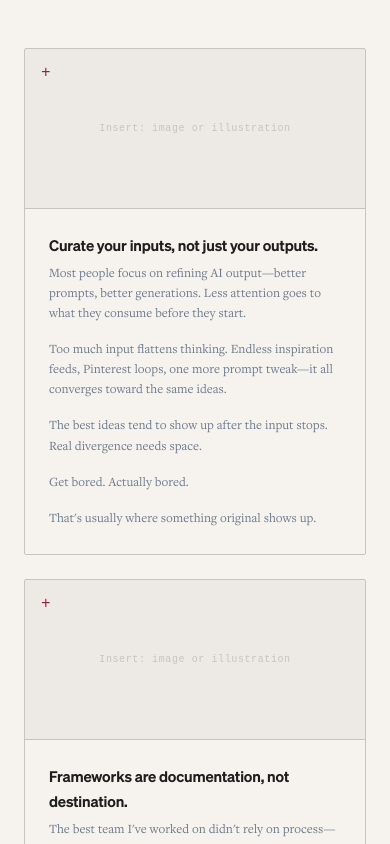
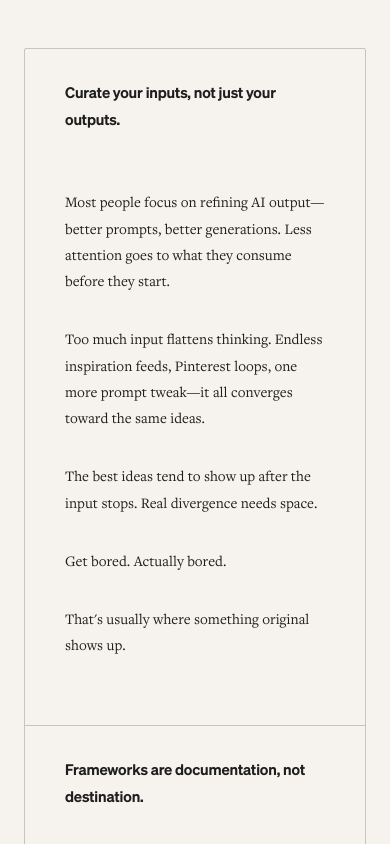
Before and after one commit to nightprince-leo/jacob-portfolio, a Next.js app: page / in a window 390 px wide. Shown: the part 2600-3444 px from the top of the page. Built offline with nearby package versions, Linux system fonts and the light colour scheme.

Commit message:
Refactor HotTakes component to implement accordion layout, enhancing interactivity and readability. Update styles for improved visual hierarchy and responsiveness.

```diff
--- a/components/HotTakes.js
+++ b/components/HotTakes.js
@@ -1,7 +1,11 @@
+import { useId, useState } from 'react';
 import { HOT_TAKES } from '../content';
 import styles from './HotTakes.module.css';
 
 export default function HotTakes() {
+  const [openId, setOpenId] = useState(HOT_TAKES[0]?.id ?? null);
+  const baseId = useId();
+
   return (
     <section className={styles.section}>
       <div className={styles.container}>
@@ -9,27 +13,57 @@ export default function HotTakes() {
           <span className="t-label">Field Notes</span>
           <hr className="divider" style={{ flex: 1 }} />
         </div>
-        <div className={styles.grid}>
-          {HOT_TAKES.map((ht) => (
-            <article key={ht.id} className={`${styles.card} fade-up`}>
-              <span className={styles.mark} aria-hidden="true">+</span>
-              <div className={styles.imgPlaceholder}>
-                <span className="t-caption">Insert: image or illustration</span>
-              </div>
-              <div className={styles.content}>
-                <h3 className={styles.title}>{ht.title}</h3>
-                <div className={styles.paragraphs}>
-                  {(Array.isArray(ht.paragraphs) ? ht.paragraphs : [ht.paragraphs]).map(
-                    (text, i) => (
-                      <p key={i} className={styles.paragraph}>
-                        {text}
-                      </p>
-                    )
-                  )}
+
+        <div className={styles.accordion}>
+          {HOT_TAKES.map((ht) => {
+            const isOpen = openId === ht.id;
+            const panelId = `${baseId}-panel-${ht.id}`;
+            const triggerId = `${baseId}-trigger-${ht.id}`;
+
+            return (
+              <div key={ht.id} className={styles.item}>
+                <button
+                  type="button"
+                  id={triggerId}
+                  className={styles.trigger}
+                  aria-expanded={isOpen}
+                  aria-controls={panelId}
+                  onClick={() =>
+                    setOpenId((prev) => (prev === ht.id ? null : ht.id))
+                  }
+                >
+                  <span className={styles.triggerTitle}>{ht.title}</span>
+                </button>
+
+                <div
+                  id={panelId}
+                  className={styles.panelWrapper}
+                  data-open={isOpen}
+                  aria-hidden={!isOpen}
+                >
+                  <div className={styles.panelInner}>
+                    <div
+                      role="region"
+                      aria-labelledby={triggerId}
+                      className={styles.panelRow}
+                    >
+                      <div className={styles.panelBody}>
+                        {ht.paragraphs.map((text, i) => (
+                          <p key={i} className={styles.body}>
+                            {text}
+                          </p>
+                        ))}
+                      </div>
+                      {/* Image aside — restore when assets exist; set .panelBody to span 7 in CSS. */}
+                      {/* <div className={styles.imgAside}>
+                        <span className="t-caption">Insert: image or illustration</span>
+                      </div> */}
+                    </div>
+                  </div>
                 </div>
               </div>
-            </article>
-          ))}
+            );
+          })}
         </div>
       </div>
     </section>
--- a/components/HotTakes.module.css
+++ b/components/HotTakes.module.css
@@ -20,63 +20,145 @@
   margin-bottom: var(--space-8);
 }
 
-.grid {
-  display: grid;
-  grid-template-columns: repeat(auto-fit, minmax(260px, 1fr));
-  gap: var(--space-3);
-}
-
-.card {
-  position: relative;
+/* Single bordered stack — same hairline / radius as cards */
+.accordion {
   border: 0.5px solid var(--color-hairline);
   border-radius: var(--radius);
   overflow: hidden;
   background: var(--color-paper);
 }
 
-.mark {
-  position: absolute;
-  top: var(--space-2);
-  left: var(--space-2);
-  font-family: var(--font-mono);
-  font-size: 16px;
-  color: var(--color-red);
-  line-height: 1;
-  z-index: 1;
+.item {
+  position: relative;
 }
 
-.imgPlaceholder {
-  height: 160px;
-  background: rgba(200,196,188,0.2);
+.item + .item {
+  border-top: 0.5px solid var(--color-hairline);
+}
+
+/* Title inset matches .panelBody horizontal inset */
+.trigger {
+  width: 100%;
+  display: block;
+  padding: var(--space-4) var(--space-5);
+  margin: 0;
+  border: none;
+  background: transparent;
+  cursor: pointer;
+  text-align: left;
+  font: inherit;
+  color: var(--color-ink);
+  transition: background-color 0.35s var(--ease-out);
+}
+
+@media (min-width: 900px) {
+  .trigger {
+    padding-left: var(--space-8);
+    padding-right: var(--space-8);
+  }
+}
+
+.trigger:hover {
+  background: rgba(200, 196, 188, 0.12);
+}
+
+.trigger:focus-visible {
+  outline: 2px solid var(--color-ink);
+  outline-offset: -2px;
+}
+
+.triggerTitle {
+  font-family: var(--font-struct);
+  font-size: 15px;
+  font-weight: 500;
+  letter-spacing: -0.01em;
+  line-height: 1.35;
+}
+
+/* Smooth height: 0fr → 1fr */
+.panelWrapper {
+  display: grid;
+  grid-template-rows: 0fr;
+  transition: grid-template-rows 0.65s var(--ease-out);
+}
+
+.panelWrapper[data-open="true"] {
+  grid-template-rows: 1fr;
+}
+
+.panelInner {
+  min-height: 0;
+  overflow: hidden;
+}
+
+/* 7 / 2 of nine columns: body + flush image strip */
+.panelRow {
+  display: flex;
+  flex-direction: column;
+  gap: var(--space-6);
+}
+
+@media (min-width: 900px) {
+  .panelRow {
+    display: grid;
+    grid-template-columns: repeat(9, 1fr);
+    gap: 0;
+    align-items: stretch;
+  }
+
+  /* span 7 again when .imgAside is restored in HotTakes.js */
+  .panelBody {
+    grid-column: span 9;
+  }
+
+  /* .imgAside {
+    grid-column: span 2;
+  } */
+}
+
+.panelBody {
+  display: flex;
+  flex-direction: column;
+  gap: var(--space-4);
+  padding: var(--space-3) var(--space-5) var(--space-8);
+}
+
+@media (min-width: 900px) {
+  .panelBody {
+    padding: var(--space-3) var(--space-8) var(--space-10);
+    padding-right: 120px;
+  }
+}
+
+/* Match case study body (CaseStudy.module.css .body) */
+.body {
+  font-family: var(--font-body);
+  font-size: clamp(15px, 1.6vw, 17px);
+  color: var(--color-ink);
+  line-height: 1.75;
+  margin: 0;
+}
+
+/* Flush top, right, bottom to accordion inner edge (no outer padding on those sides) */
+.imgAside {
+  min-height: 160px;
+  background: rgba(200, 196, 188, 0.2);
   display: flex;
   align-items: center;
   justify-content: center;
-  border-bottom: 0.5px solid var(--color-hairline);
+  border-top: 0.5px solid var(--color-hairline);
+  margin: 0;
+  padding: 0 var(--space-3);
+  border-radius: 0;
 }
 
-.content {
-  padding: var(--space-3);
+@media (min-width: 900px) {
+  .imgAside {
+    min-height: 0;
+    margin: 0;
+    padding: 0 var(--space-3);
+    border-top: none;
+    border-left: 0.5px solid var(--color-hairline);
+    align-self: stretch;
+  }
 }
-
-.title {
-  font-family: var(--font-struct);
-  font-size: 15px;
-  font-weight: 500;
-  color: var(--color-ink);
-  margin-bottom: 6px;
-  letter-spacing: -0.01em;
-}
-
-.paragraphs {
-  display: flex;
-  flex-direction: column;
-  gap: var(--space-2);
-}
-
-.paragraph {
-  font-family: var(--font-body);
-  font-size: 13px;
-  color: var(--color-steel);
-  line-height: 1.55;
-  margin: 0;
-}
```
